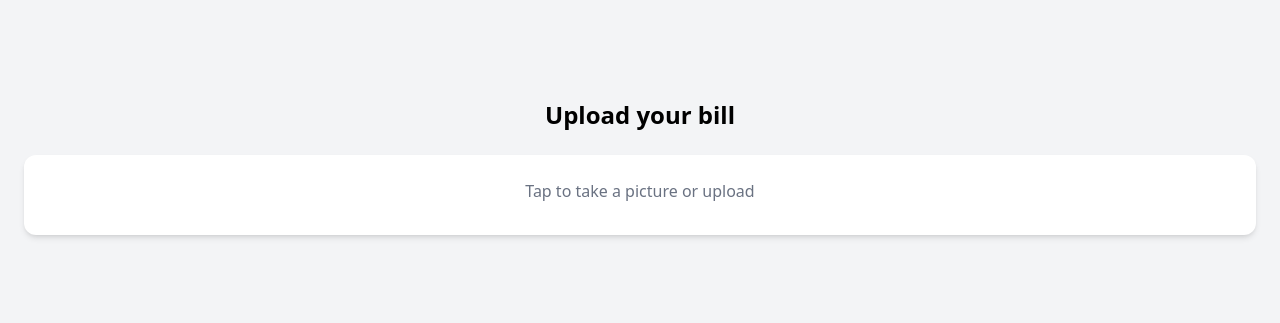
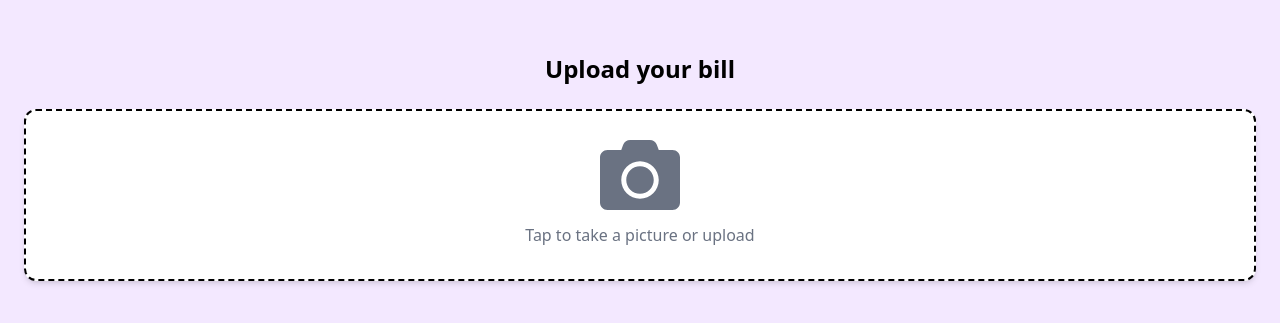
Before and after one commit to eugeneh1217/splab_cont, a React (Vite) app in the folder frontend/: page /upload in a window 1280 px wide. Shown: the part 233-556 px from the top of the page. Built offline with nearby package versions, Linux system fonts and the light colour scheme.

Commit message:
added icons and styled upload page

```diff
--- a/frontend/package.json
+++ b/frontend/package.json
@@ -13,6 +13,7 @@
     "@tailwindcss/vite": "^4.0.17",
     "react": "^19.0.0",
     "react-dom": "^19.0.0",
+    "react-icons": "^5.5.0",
     "react-router-dom": "^7.4.1"
   },
   "devDependencies": {
--- a/frontend/src/integrals/Upload.jsx
+++ b/frontend/src/integrals/Upload.jsx
@@ -1,5 +1,6 @@
 import React, { useState } from "react";
 import { useNavigate } from "react-router-dom";
+import { FaCamera } from "react-icons/fa";
 
 const Bill = () => {
   const [selectedImage, setSelectedImage] = useState(null);
@@ -22,12 +23,15 @@ const Bill = () => {
   };
 
   return (
-    <div className="flex flex-col items-center justify-center min-h-screen bg-gray-100 p-6">
+    <div className="flex flex-col items-center justify-center min-h-screen bg-purple-100 p-6">
       <h2 className="text-2xl font-semibold mb-6">Upload your bill</h2>
 
       {!selectedImage ? (
-        <label className="w-full flex flex-col items-center justify-center bg-white p-6 rounded-xl shadow-md cursor-pointer">
-          <span className="text-gray-500 mb-2">Tap to take a picture or upload</span>
+        <label className="w-full flex flex-col items-center justify-center border-2 border-dashed bg-white p-6 rounded-xl shadow-md cursor-pointer">
+          <div className="flex flex-col items-center justify-center gap-2 text-gray-500 mb-2">
+            <FaCamera className="w-20 h-20"/>
+            Tap to take a picture or upload
+          </div>
           <input
             type="file"
             accept="image/*"
```
Also changed, not shown: 1 other file (tests, documents, lock files or other folders).
